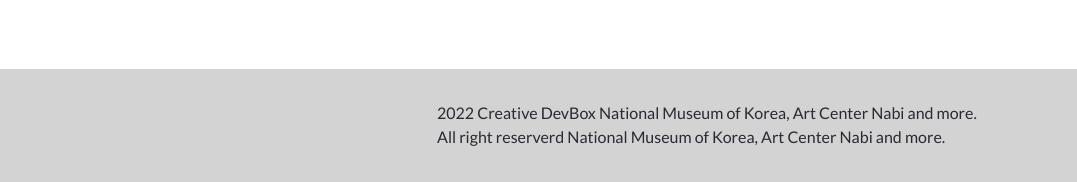
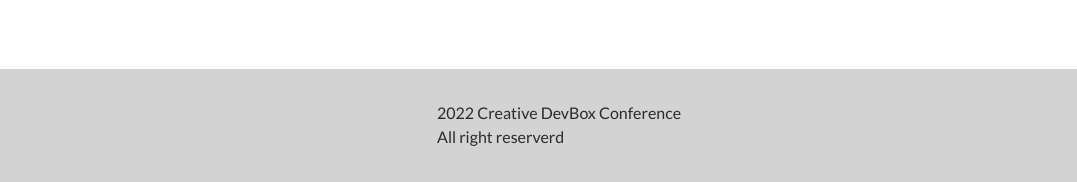
Before and after one commit to adel-gu/DevBox-website, a plain HTML site: page index.html in a window 1280 px wide. Shown: the part 1698-1880 px from the top of the page, 203-1280 px from the left. Drawn offline with nearby package versions, Linux system fonts and the light colour scheme.

Commit message:
Update footer section

```diff
--- a/index.html
+++ b/index.html
@@ -179,14 +179,8 @@
             /></a>
           </div>
           <div class="right col-6">
-            <p>
-              2022 Creative DevBox National Museum of Korea, Art Center Nabi and
-              more.
-            </p>
-            <p>
-              All right reserverd National Museum of Korea, Art Center Nabi and
-              more.
-            </p>
+            <p>2022 Creative DevBox Conference</p>
+            <p>All right reserverd</p>
           </div>
         </div>
       </div>
```
